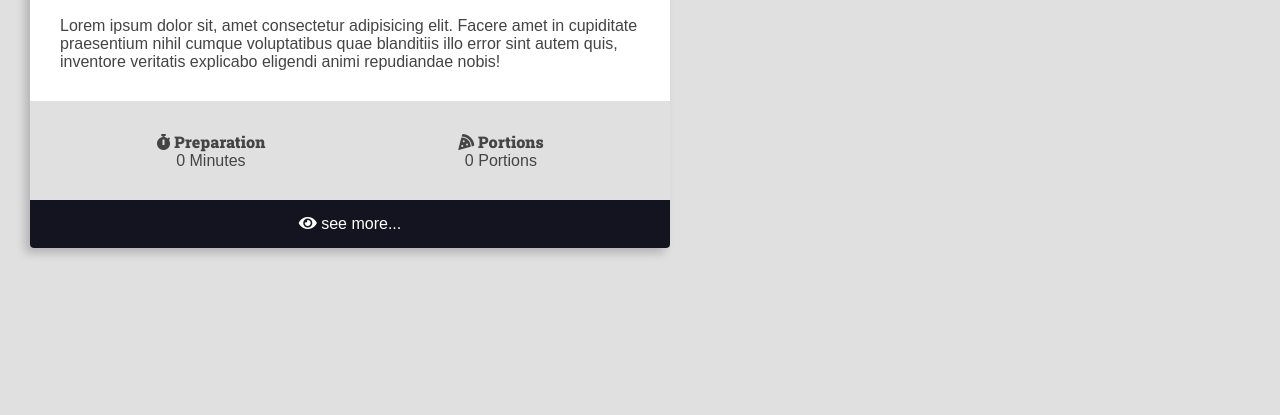
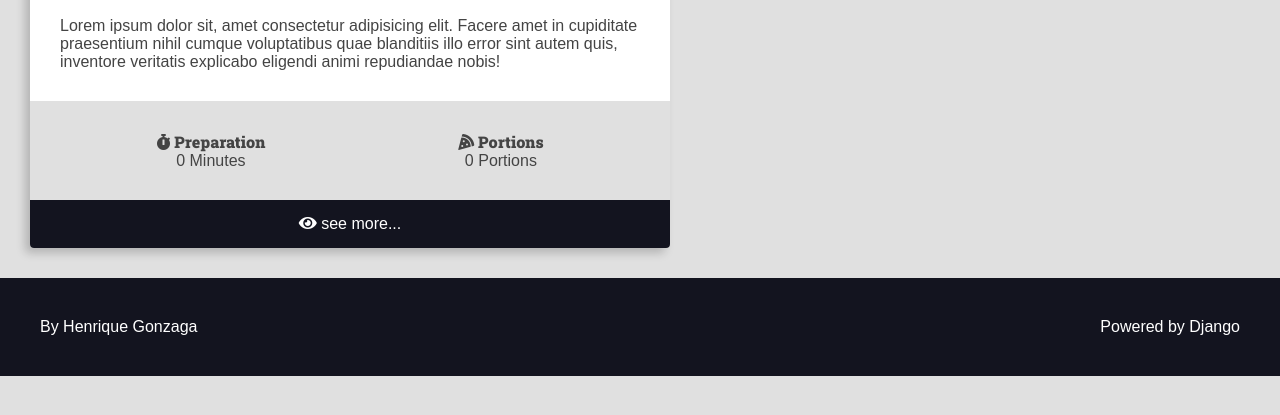
Before and after one commit to henriquealvesgonzaga87/Projeto_Django, a Django app: page / in a window 1280 px wide. Shown: the part 328-743 px from the top of the page. Run offline with Django 5.2, Linux system fonts and the light colour scheme; some libraries are stand-ins or nearby versions.

Commit message:
creates the footer and its style

```diff
--- /dev/null
+++ b/recipes/templates/recipes/partials/footer.html
@@ -0,0 +1,9 @@
+<footer class="main-footer">
+    <div class="developer">
+      <a href="https://www.linkedin.com/in/henrique-jose-alves-gonzaga-05033245/" target="_blank" rel="noreferrer noopener">By Henrique Gonzaga</a>
+    </div>
+
+    <div class="powered">
+      <a href="https://www.djangoproject.com/" target="_blank" rel="noreferrer noopener">Powered by Django</a>
+    </div>
+  </footer>
--- a/recipes/templates/recipes/partials/head.html
+++ b/recipes/templates/recipes/partials/head.html
@@ -254,5 +254,24 @@
         .recipe-footer a:hover {
             filter: brightness(2);
         }
+
+        .main-footer {
+            display: flex;
+            align-items: center;
+            justify-content: space-between;
+            background: var(--color-primary-dark);
+            color: var(--color-white);
+            padding: var(--spacing-gutter-large);
+        }
+
+        .main-footer a {
+            color: var(--color-white);
+            text-decoration: none;
+            transition: all 300ms ease-in-out;
+        }
+
+        .main-footer a:hover {
+            filter: brightness(.8);
+        }
     </style>
 </head>
--- /dev/null
+++ b/recipes/templates/recipes/partials/recipe.html
@@ -0,0 +1,49 @@
+<div class="recipe recipe-list-item">
+    <div class="recipe-cover">
+        <img src="https://via.placeholder.com/1280x720.png/269fe6" alt="Temporario">
+    </div>
+    <div class="recipe-title-container">
+        <h2 class="recipe-title">Lorem ipsum dolor sit amet.</h2>
+    </div>
+    <div class="recipe-author">
+        <span class="recipe-author-item">
+            <i class="fas fa-user"></i>
+            Henrique Gonzaga
+        </span>
+        <span class="recipe-author-item">
+            <i class="fas fa-calendar-alt"></i>
+            2024/05/16 09:32
+        </span>
+        <span class="recipe-author item">
+            <a href="/recipes/category/breakfast/">
+                <i class="fas fa-layer-group"></i>
+                <span>Breakfast</span>
+            </a>
+        </span>
+    </div>
+    <div class="recipe-content">
+        <p>Lorem ipsum dolor sit, amet consectetur adipisicing elit. Facere amet in cupiditate praesentium nihil cumque voluptatibus quae blanditiis illo error sint autem quis, inventore veritatis explicabo eligendi animi repudiandae nobis!</p>
+    </div>
+    <div class="recipe-meta-container">
+        <div class="recipe-meta recipe-preparation">
+            <h3 class="recipe-meta-title"><i class="fas fa-stopwatch"></i> Preparation</h3>
+            <div class="recipe-meta-text">
+                0 Minutes
+            </div>
+        </div>
+        <div class="recipe-meta recipe-servings">
+            <h3 class="recipe-meta-title"><i class="fas fa-pizza-slice"></i> Portions</h3>
+            <div class="recipe-meta-text">
+                0 Portions
+            </div>
+        </div>
+    </div>
+
+    <footer class="recipe-footer">
+        <a class="recipe-read-more button button-dark button-full-width" href="/recipes/3/">
+            <i class="fas fa-eye"></i>
+            <span>see more...</span>
+        </a>
+    </footer>
+
+</div>
```
Also changed, not shown: recipes/templates/recipes/pages/home.html (+2 -49 lines).
